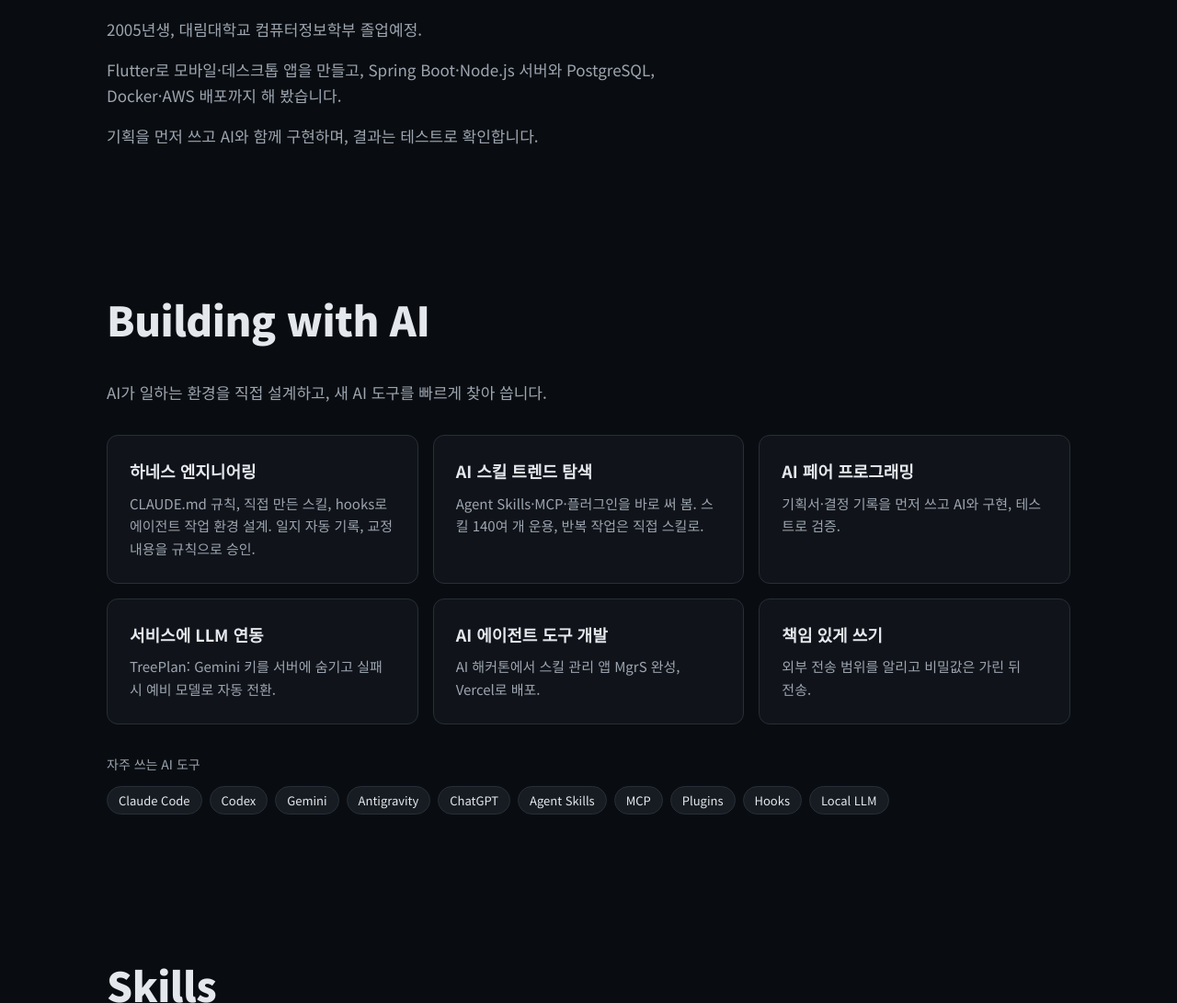
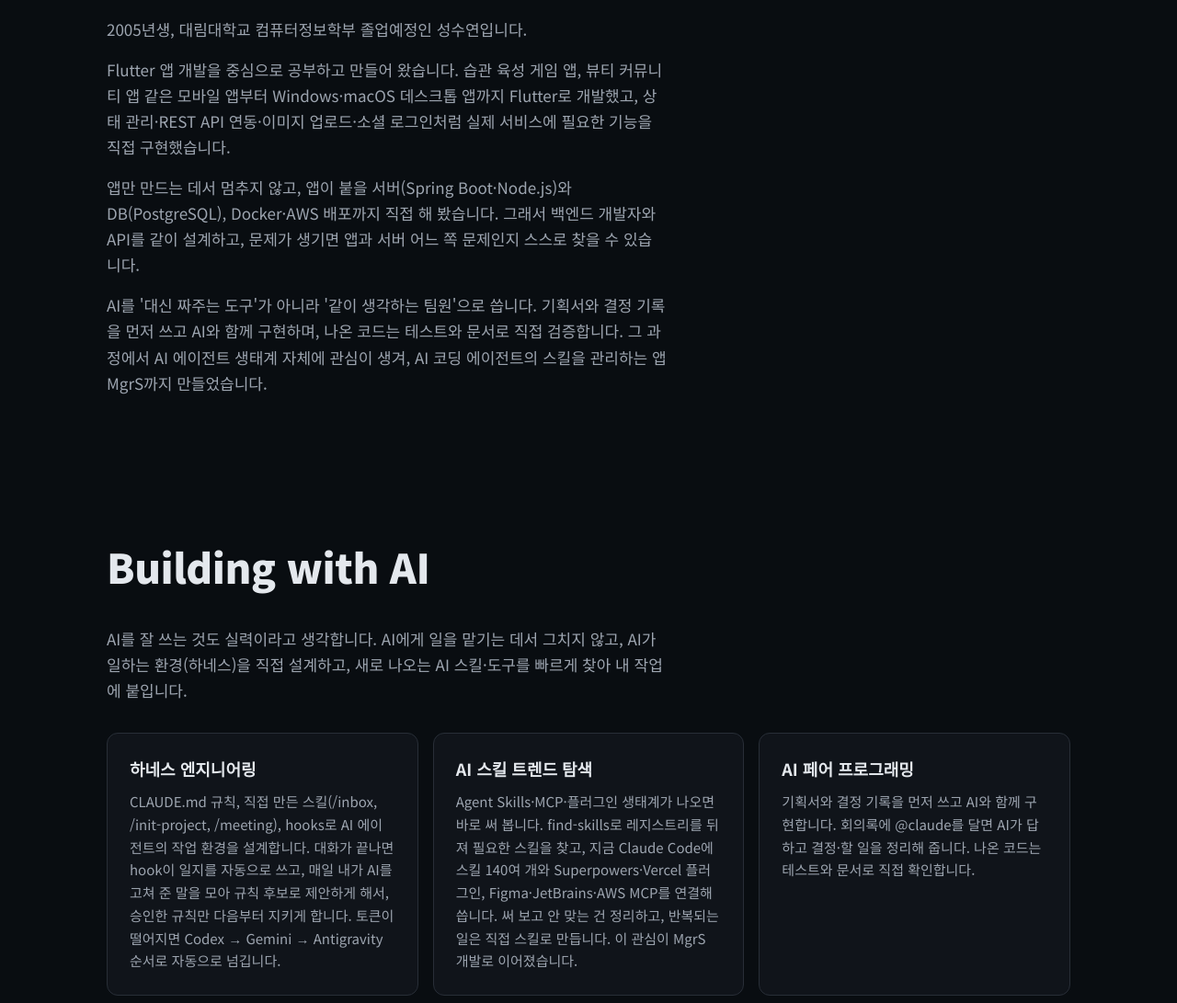
Before and after one commit to saeodixx/saeodixx.github.io, a plain HTML site: page index.html in a window 1280 px wide. Shown: the part 940-2031 px from the top of the page at 92% size. Drawn offline with Linux system fonts and the light colour scheme.

Commit message:
Restore fuller About and Building with AI copy
Co-Authored-By: Claude Opus 5.5 <noreply@anthropic.com>

```diff
--- a/data.js
+++ b/data.js
@@ -15,21 +15,40 @@ window.PORTFOLIO = {
   },
 
   about: [
-    "2005년생, 대림대학교 컴퓨터정보학부 졸업예정.",
-    "Flutter로 모바일·데스크톱 앱을 만들고, Spring Boot·Node.js 서버와 PostgreSQL, Docker·AWS 배포까지 해 봤습니다.",
-    "기획을 먼저 쓰고 AI와 함께 구현하며, 결과는 테스트로 확인합니다.",
+    "2005년생, 대림대학교 컴퓨터정보학부 졸업예정인 성수연입니다.",
+    "Flutter 앱 개발을 중심으로 공부하고 만들어 왔습니다. 습관 육성 게임 앱, 뷰티 커뮤니티 앱 같은 모바일 앱부터 Windows·macOS 데스크톱 앱까지 Flutter로 개발했고, 상태 관리·REST API 연동·이미지 업로드·소셜 로그인처럼 실제 서비스에 필요한 기능을 직접 구현했습니다.",
+    "앱만 만드는 데서 멈추지 않고, 앱이 붙을 서버(Spring Boot·Node.js)와 DB(PostgreSQL), Docker·AWS 배포까지 직접 해 봤습니다. 그래서 백엔드 개발자와 API를 같이 설계하고, 문제가 생기면 앱과 서버 어느 쪽 문제인지 스스로 찾을 수 있습니다.",
+    "AI를 '대신 짜주는 도구'가 아니라 '같이 생각하는 팀원'으로 씁니다. 기획서와 결정 기록을 먼저 쓰고 AI와 함께 구현하며, 나온 코드는 테스트와 문서로 직접 검증합니다. 그 과정에서 AI 에이전트 생태계 자체에 관심이 생겨, AI 코딩 에이전트의 스킬을 관리하는 앱 MgrS까지 만들었습니다.",
   ],
 
   // AI 활용 섹션
   ai: {
-    intro: "AI가 일하는 환경을 직접 설계하고, 새 AI 도구를 빠르게 찾아 씁니다.",
+    intro: "AI를 잘 쓰는 것도 실력이라고 생각합니다. AI에게 일을 맡기는 데서 그치지 않고, AI가 일하는 환경(하네스)을 직접 설계하고, 새로 나오는 AI 스킬·도구를 빠르게 찾아 내 작업에 붙입니다.",
     points: [
-      { title: "하네스 엔지니어링", body: "CLAUDE.md 규칙, 직접 만든 스킬, hooks로 에이전트 작업 환경 설계. 일지 자동 기록, 교정 내용을 규칙으로 승인." },
-      { title: "AI 스킬 트렌드 탐색", body: "Agent Skills·MCP·플러그인을 바로 써 봄. 스킬 140여 개 운용, 반복 작업은 직접 스킬로." },
-      { title: "AI 페어 프로그래밍", body: "기획서·결정 기록을 먼저 쓰고 AI와 구현, 테스트로 검증." },
-      { title: "서비스에 LLM 연동", body: "TreePlan: Gemini 키를 서버에 숨기고 실패 시 예비 모델로 자동 전환." },
-      { title: "AI 에이전트 도구 개발", body: "AI 해커톤에서 스킬 관리 앱 MgrS 완성, Vercel로 배포." },
-      { title: "책임 있게 쓰기", body: "외부 전송 범위를 알리고 비밀값은 가린 뒤 전송." },
+      {
+        title: "하네스 엔지니어링",
+        body: "CLAUDE.md 규칙, 직접 만든 스킬(/inbox, /init-project, /meeting), hooks로 AI 에이전트의 작업 환경을 설계합니다. 대화가 끝나면 hook이 일지를 자동으로 쓰고, 매일 내가 AI를 고쳐 준 말을 모아 규칙 후보로 제안하게 해서, 승인한 규칙만 다음부터 지키게 합니다. 토큰이 떨어지면 Codex → Gemini → Antigravity 순서로 자동으로 넘깁니다.",
+      },
+      {
+        title: "AI 스킬 트렌드 탐색",
+        body: "Agent Skills·MCP·플러그인 생태계가 나오면 바로 써 봅니다. find-skills로 레지스트리를 뒤져 필요한 스킬을 찾고, 지금 Claude Code에 스킬 140여 개와 Superpowers·Vercel 플러그인, Figma·JetBrains·AWS MCP를 연결해 씁니다. 써 보고 안 맞는 건 정리하고, 반복되는 일은 직접 스킬로 만듭니다. 이 관심이 MgrS 개발로 이어졌습니다.",
+      },
+      {
+        title: "AI 페어 프로그래밍",
+        body: "기획서와 결정 기록을 먼저 쓰고 AI와 함께 구현합니다. 회의록에 @claude를 달면 AI가 답하고 결정·할 일을 정리해 줍니다. 나온 코드는 테스트와 문서로 직접 확인합니다.",
+      },
+      {
+        title: "서비스에 LLM 연동",
+        body: "TreePlan에서 Gemini API를 서버 뒤에 숨겨 키 노출을 막고, 시간 초과·429·503 시 예비 모델로 자동 전환되도록 설계했습니다. 포폴링에는 실행 실패 원인 분석·QA 요약 AI를 넣었습니다.",
+      },
+      {
+        title: "AI 에이전트 도구 개발",
+        body: "AI 해커톤에서 Claude Code·Codex 스킬을 한 화면에서 보고, 배포하고, 비교하는 앱 MgrS를 기획·개발해 Vercel로 완성했습니다.",
+      },
+      {
+        title: "책임 있게 쓰기",
+        body: "외부로 보내는 데이터 범위를 사용자에게 알리고, 비밀값은 가린 뒤 전송하며, 로컬 LLM 전환까지 검토합니다. 빠르게 만들되 안전하게.",
+      },
     ],
     tools: ["Claude Code", "Codex", "Gemini", "Antigravity", "ChatGPT", "Agent Skills", "MCP", "Plugins", "Hooks", "Local LLM"],
   },
--- a/index.html
+++ b/index.html
@@ -9,7 +9,7 @@
   <link rel="preconnect" href="https://fonts.gstatic.com" crossorigin />
   <link href="https://fonts.googleapis.com/css2?family=Noto+Sans+KR:wght@400;500;700;800;900&display=swap" rel="stylesheet" />
   <script>document.documentElement.classList.add("js")</script>
-  <link rel="stylesheet" href="style.css?v=202611191040" />
+  <link rel="stylesheet" href="style.css?v=202611191043" />
 </head>
 <body>
   <header class="nav">
@@ -89,7 +89,7 @@
 
   <footer id="footer"></footer>
 
-  <script src="data.js?v=202611191040"></script>
-  <script src="script.js?v=202611191040"></script>
+  <script src="data.js?v=202611191043"></script>
+  <script src="script.js?v=202611191043"></script>
 </body>
 </html>
```
